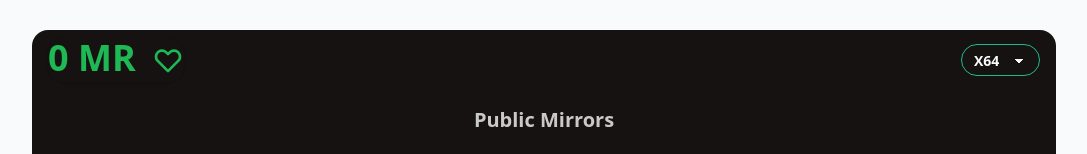
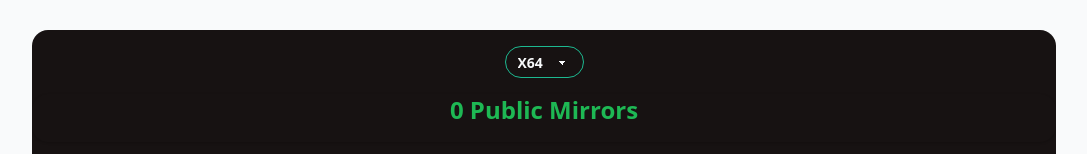
Before and after one commit to codesardine/mirror-manager, a Flask app: page / in a window 1280 px wide. Shown: the part 84-238 px from the top of the page, without its empty margins (96-1183 px from the left). Run offline with Flask 3, Linux system fonts and the light colour scheme; data that the repository does not hold is empty; style sheets or scripts are compiled from the project's sources.

Commit message:
ajust title

```diff
--- a/src/templates/index.html
+++ b/src/templates/index.html
@@ -2,25 +2,7 @@
 <div
   class="overflow-x-auto self-start mt-8 bg-base-100 rounded-2xl w-full max-w-screen-lg mx-auto">
   <div
-    class="text-xs py-2 px-4 font-semibold capitalize text-gray-800 flex gap-2 items-center justify-between">
-    <div class="stats shadow">
-      <div class="stat p-0">
-        <div class="stat-figure text-primary">
-          <svg
-            xmlns="http://www.w3.org/2000/svg"
-            fill="none"
-            viewBox="0 0 24 24"
-            class="inline-block w-8 h-8 stroke-current">
-            <path
-              stroke-linecap="round"
-              stroke-linejoin="round"
-              stroke-width="2"
-              d="M4.318 6.318a4.5 4.5 0 000 6.364L12 20.364l7.682-7.682a4.5 4.5 0 00-6.364-6.364L12 7.636l-1.318-1.318a4.5 4.5 0 00-6.364 0z"></path>
-          </svg>
-        </div>
-        <div class="stat-value text-primary mb-1">{{ total }} MR</div>
-      </div>
-    </div>
+    class="text-xs py-4 font-semibold capitalize text-gray-800 flex gap-2 items-center justify-center">
     <form id="select" method="POST" action="/">
       <select id="arch-select" name="arch-select" class="select-sm select select-secondary text-gray-50">
         <option value="x64" {% if select != 'arm'%}selected{% endif %}>X64</option>
@@ -35,9 +17,11 @@
       }
     </script>
   </div>
-  <h1 class="w-full text-center py-4 text-xl font-semibold mb-4">
-    Public Mirrors
-  </h1>
+  <div class="stats shadow w-full text-center text-2xl font-bold">
+    <div class="stat p-0">
+      <h1 class="text-primary mb-4">{{ total }} Public Mirrors</h1>
+    </div>
+  </div>
   <table class="table table-zebra w-full text-center">
     <thead>
       <tr>
```
